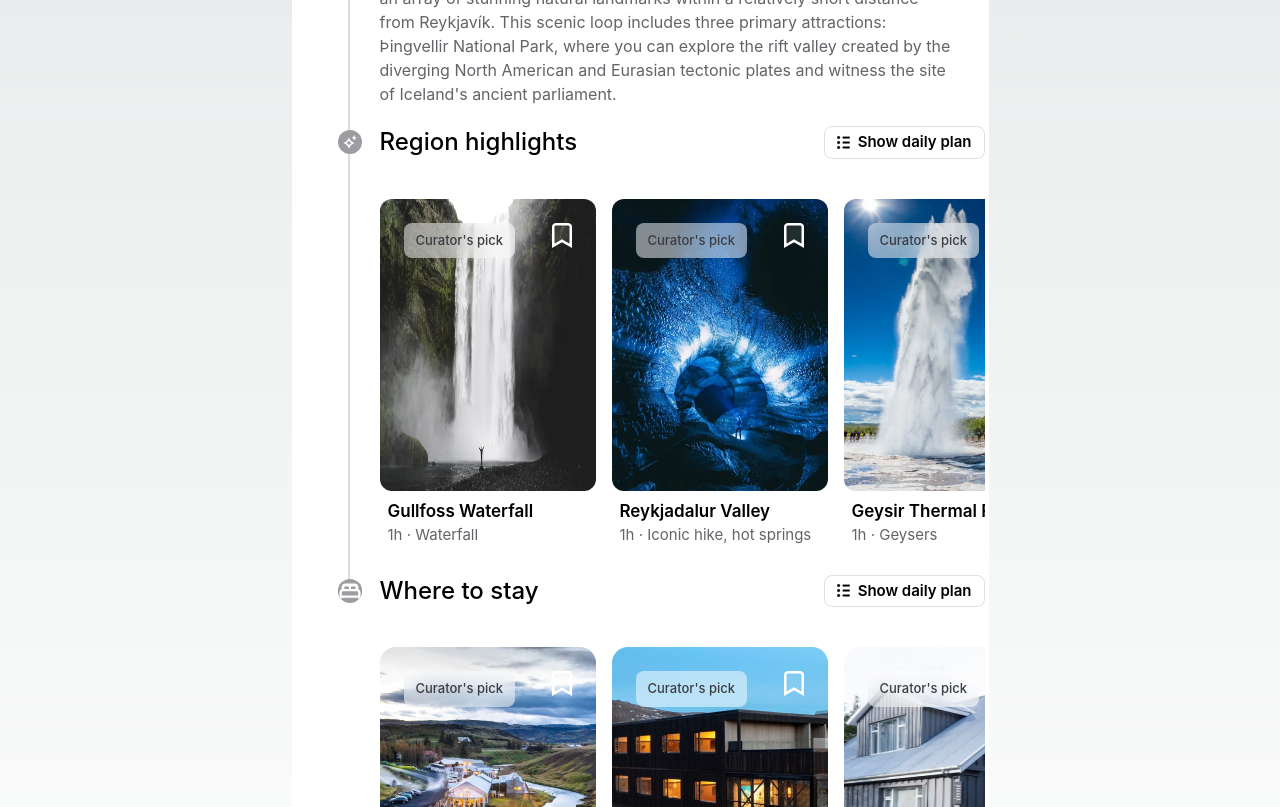
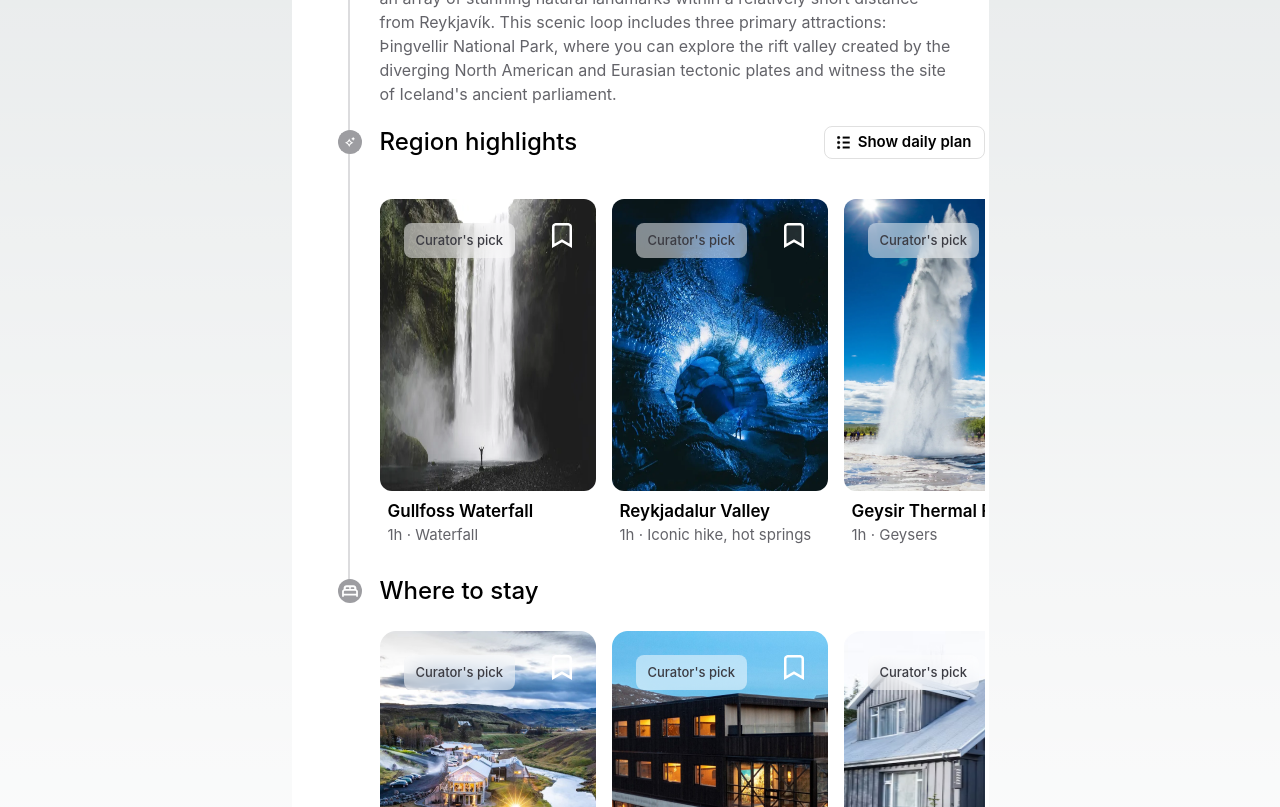
Before and after one commit to ruslan-moiseyenko/nextjs-fyno-trip-planner, a Next.js app: page / in a window 1280 px wide. Shown: the part 1060-1867 px from the top of the page. Built offline with nearby package versions, Linux system fonts and the light colour scheme.

Commit message:
refactored types and TripFullInfo

```diff
--- a/components/PoiHighlights.tsx
+++ b/components/PoiHighlights.tsx
@@ -9,9 +9,10 @@ import { StaticImageData } from "next/image";
 
 type PoiHighlightsProps = {
   title: string;
+  data: CardInfoType[];
   isProgressBar?: boolean;
   icon?: StaticImageData;
-  data: CardInfoType[];
+  showDailyButton?: boolean;
 };
 
 export const PoiHighlights: FC<PoiHighlightsProps> = ({
@@ -19,12 +20,15 @@ export const PoiHighlights: FC<PoiHighlightsProps> = ({
   title,
   icon,
   isProgressBar,
+  showDailyButton,
 }) => {
   return (
     <ProgressBar icon={icon} progress="" isProgressBar={isProgressBar}>
       <div className="mb-6 flex w-full justify-between">
         <h3 className="text-2xl font-medium">{title}</h3>
-        <ButtonWithIcon icon={list} text="Show daily plan" />
+        {showDailyButton && (
+          <ButtonWithIcon icon={list} text="Show daily plan" />
+        )}
       </div>
       <CardCarousel data={data} />
     </ProgressBar>
--- a/components/ProgressBar.tsx
+++ b/components/ProgressBar.tsx
@@ -18,14 +18,14 @@ export const ProgressBar: FC<ProgressBarProps> = ({
     <div className="relative flex w-full">
       <div className={`ml-8 w-full px-3 pb-5 pl-8`}>{children}</div>
       <div
-        className={`${icon ? "bg-[#9D9DA1]" : "bg-violet"} absolute left-[22px] top-1 z-10 h-6 w-6 content-center items-center overflow-hidden rounded-full text-center text-xs font-medium text-white`}
+        className={`${icon ? "bg-[#9D9DA1]" : "bg-violet"} absolute left-[22px] top-1 z-10 flex h-6 w-6 content-center items-center justify-center overflow-hidden rounded-full text-center text-xs font-medium text-white`}
       >
         {icon ? (
           <Image
             src={icon}
             alt="icon"
-            width={24}
-            height={24}
+            width={18}
+            height={18}
             className="bg-[#9D9DA1]"
           />
         ) : (
--- a/components/TripFullInfo.tsx
+++ b/components/TripFullInfo.tsx
@@ -18,6 +18,7 @@ export const TripFullInfo: FC<TripFullInfoProps> = ({ data }) => {
         title="Region highlights"
         icon={highlightsIcon}
         isProgressBar
+        showDailyButton
       />
       <PoiHighlights data={data.whereToStay} icon={bed} title="Where to stay" />
     </article>
```
